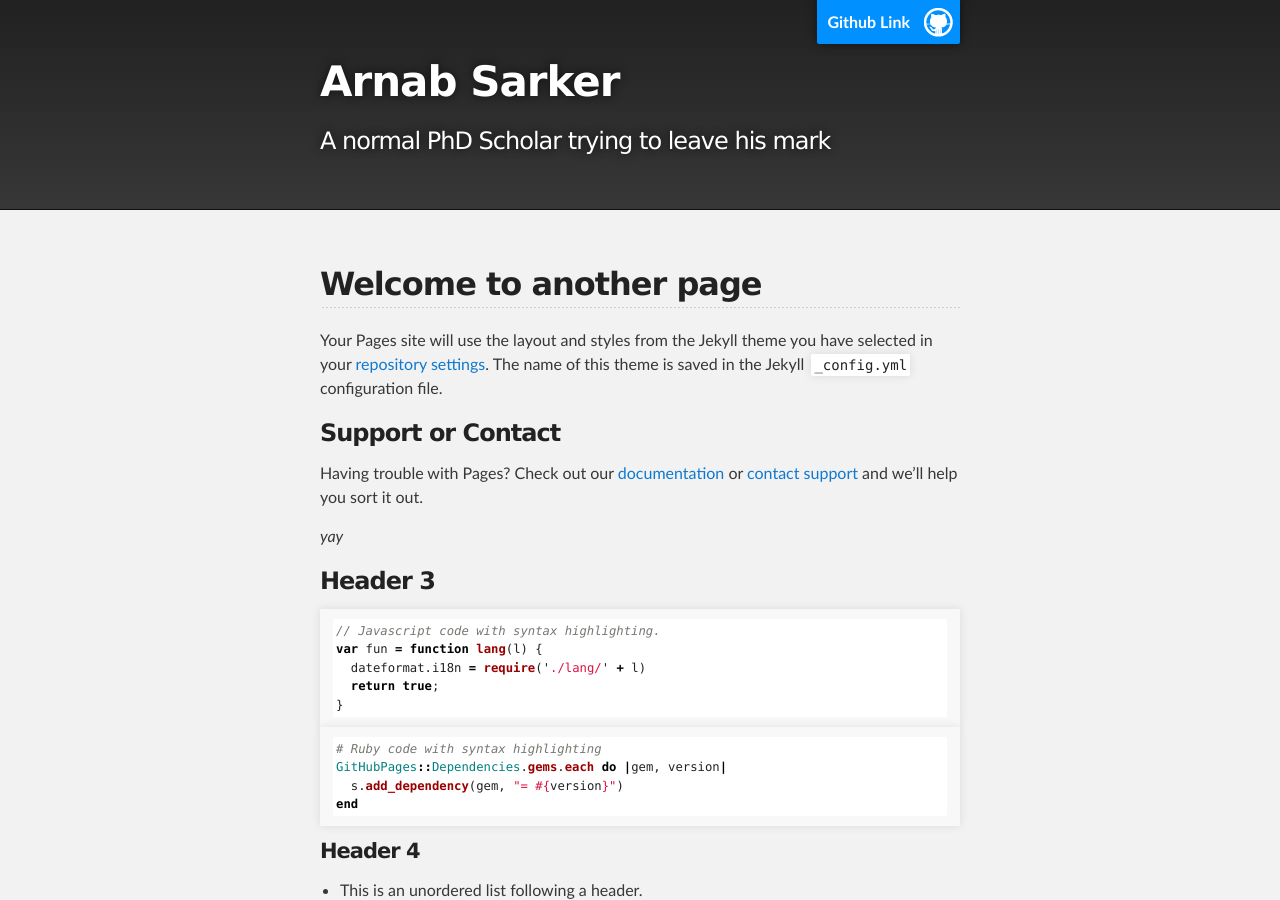
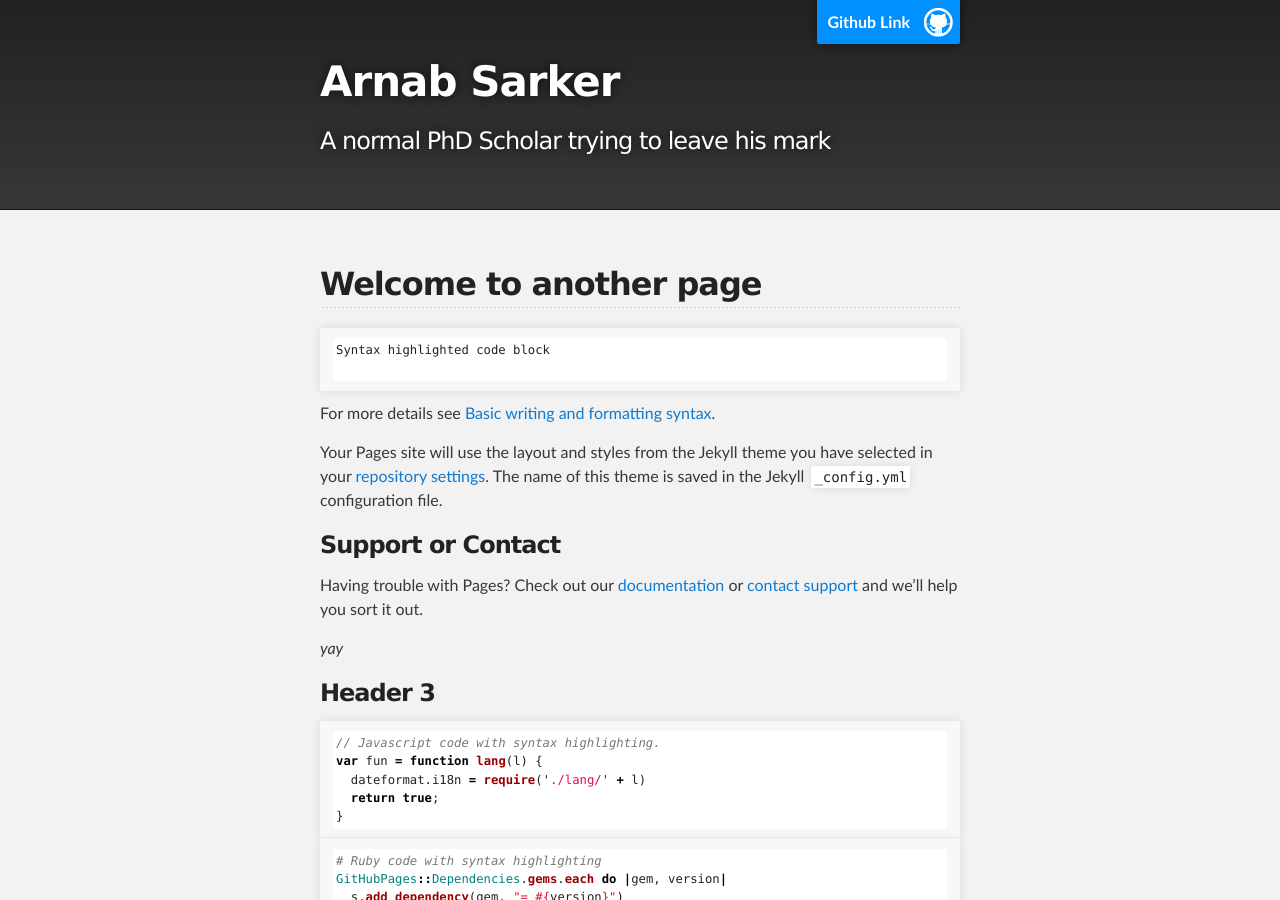
Before and after one commit to Arnab-Sarker/aaaa, a Jekyll site: the page built from another_page.md, in a window 1280 px wide and 900 px high. Built offline with Jekyll 4.4.1, drawn with Linux system fonts in a browser that asks for light colours; our own code applies the rules of GitHub Pages for plain Markdown files.

Commit message:
Update another_page.md

````diff
--- a/another_page.md
+++ b/another_page.md
@@ -5,6 +5,13 @@ layout: default
 ## Welcome to another page
 
 
+
+```markdown
+Syntax highlighted code block
+
+```
+
+For more details see [Basic writing and formatting syntax](https://docs.github.com/en/github/writing-on-github/getting-started-with-writing-and-formatting-on-github/basic-writing-and-formatting-syntax).
 
 
 
````
